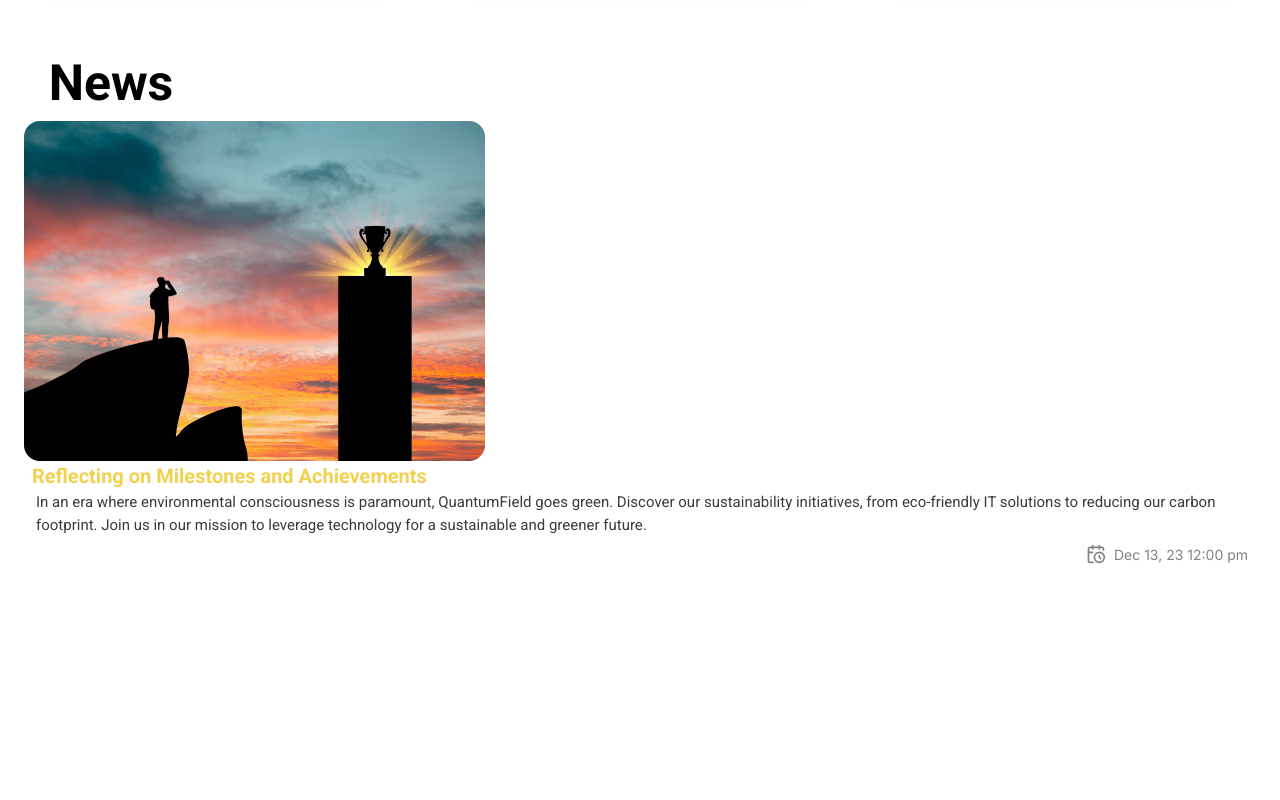
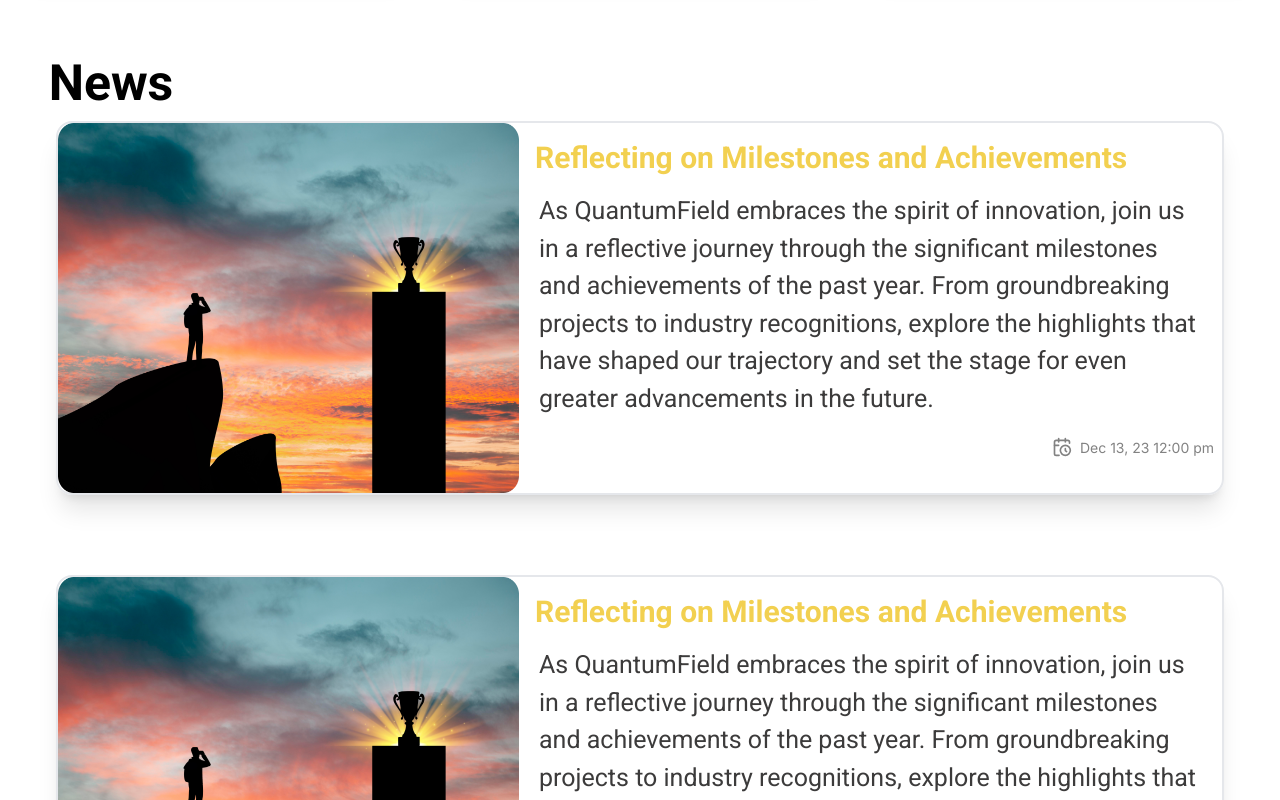
Before and after one commit to haileamlakwalelige/field, a Next.js app: page /blogs in a window 1280 px wide. Shown: the part 980-1780 px from the top of the page. Before the commit the page ends 1585 px from the top, so only its background shows below. Built offline with nearby package versions, Linux system fonts and the light colour scheme.

Commit message:
finalize the blog news section

```diff
--- a/app/components/blogs/BlogNews.jsx
+++ b/app/components/blogs/BlogNews.jsx
@@ -4,29 +4,37 @@ import news1 from "../../assets/news1.png";
 import { LuCalendarClock } from "react-icons/lu";
 
 const BlogNews = () => {
+  const news = [1, 2, 3, 4];
   return (
     <div>
       <div className="py-10 px-2 sm:px-6">
         <p className="black px-[2%]">News</p>
-        <div>
+        <div className="flex flex-row flex-wrap lg:flex-col gap-10 lg:gap-20 lg:flex-nowrap justify-center items-center">
+          {news.map((item, index) => {
+            return (
+              <div
+                key={index}
+                className="flex lg:min-h-[372px] max-w-[461px] lg:max-w-full rounded-2xl flex-col lg:flex-row justify-center items-start shadow-xl border-2 border-gray-200 mx-2 sm:mx-4 md:mx-8"
+              >
                 <Image
                   src={news1}
                   alt="News One"
                   width={361}
                   height={340}
-            className="md:w-[461px]"
+                  className="md:w-[461px] lg:h-[370px] max-w-[461px]"
                 />
 
-          <div>
-            <p className="roboto text-[#F2D050] text-[18px] md:text-[20px] font-semibold px-2">
+                <div className="flex flex-col gap-3 py-3">
+                  <p className="roboto text-[#F2D050] text-[20px] md:text-[25px] lg:text-[30px] font-semibold px-4">
                     Reflecting on Milestones and Achievements
                   </p>
-            <p className="text-[15px] text-[#3C3B3B] roboto font-normal px-3 pb-2">
-              In an era where environmental consciousness is paramount,
-              QuantumField goes green. Discover our sustainability initiatives,
-              from eco-friendly IT solutions to reducing our carbon footprint.
-              Join us in our mission to leverage technology for a sustainable
-              and greener future.
+                  <p className="text-[15px] md:text-[20px] lg:text-[25px] text-[#3C3B3B] roboto font-normal px-5 pb-2">
+                    As QuantumField embraces the spirit of innovation, join us
+                    in a reflective journey through the significant milestones
+                    and achievements of the past year. From groundbreaking
+                    projects to industry recognitions, explore the highlights
+                    that have shaped our trajectory and set the stage for even
+                    greater advancements in the future.
                   </p>
                   <div className="flex justify-end items-start gap-2 px-2">
                     <LuCalendarClock size={20} className="text-[#828282]" />
@@ -36,6 +44,9 @@ const BlogNews = () => {
                   </div>
                 </div>
               </div>
+            );
+          })}
+        </div>
       </div>
     </div>
   );
```
Lines whose indentation alone changed are shown as unchanged.
